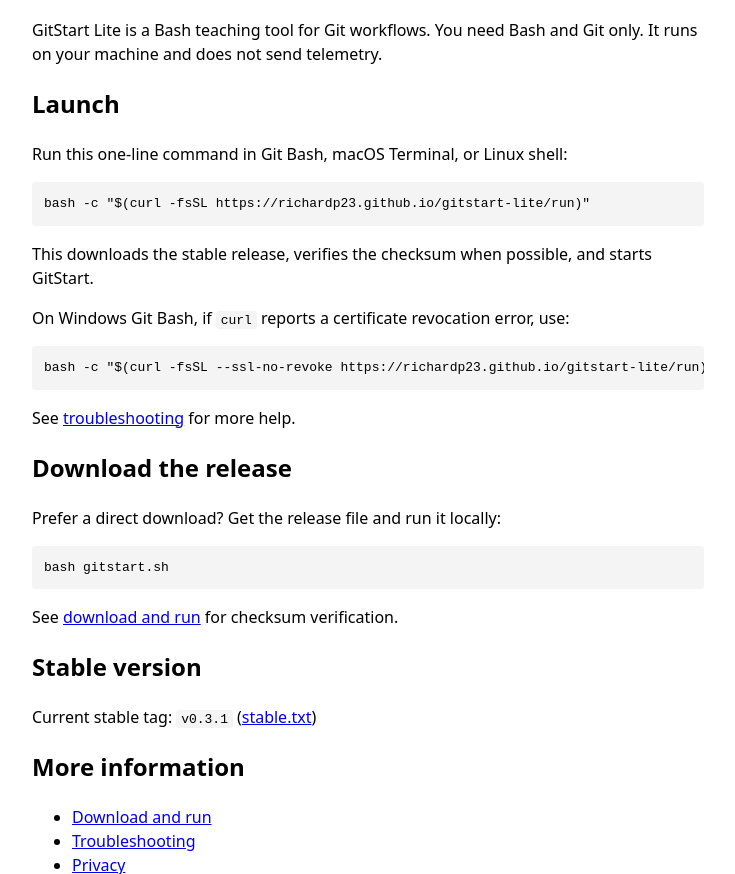
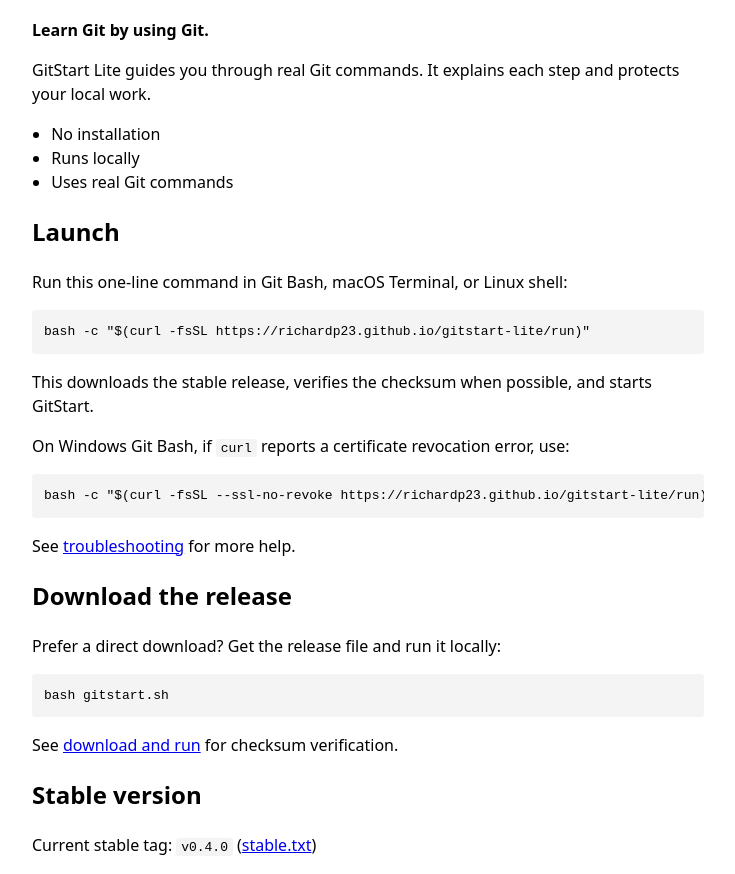
Before and after one commit to richardp23/gitstart-lite, a plain HTML site: page site/index.html in a window 1280 px wide. Shown: the part 83-957 px from the top of the page, without its empty margins (272-1007 px from the left). Drawn offline with Linux system fonts and the light colour scheme.

Commit message:
docs: publish GitStart Lite 0.4.0
Update student-first README and site copy, record product decisions,
and publish the versioned release artifacts.

```diff
--- a/site/index.html
+++ b/site/index.html
@@ -8,11 +8,18 @@
     body { font-family: system-ui, sans-serif; max-width: 42rem; margin: 2rem auto; line-height: 1.5; padding: 0 1rem; }
     code, pre { background: #f4f4f4; padding: 0.1rem 0.3rem; border-radius: 0.2rem; }
     pre { padding: 0.75rem; overflow-x: auto; }
+    ul.facts { padding-left: 1.2rem; }
   </style>
 </head>
 <body>
   <h1>GitStart Lite</h1>
-  <p>GitStart Lite is a Bash teaching tool for Git workflows. You need Bash and Git only. It runs on your machine and does not send telemetry.</p>
+  <p><strong>Learn Git by using Git.</strong></p>
+  <p>GitStart Lite guides you through real Git commands. It explains each step and protects your local work.</p>
+  <ul class="facts">
+    <li>No installation</li>
+    <li>Runs locally</li>
+    <li>Uses real Git commands</li>
+  </ul>
 
   <h2>Launch</h2>
   <p>Run this one-line command in Git Bash, macOS Terminal, or Linux shell:</p>
@@ -28,7 +35,7 @@
   <p>See <a href="docs/offline.html">download and run</a> for checksum verification.</p>
 
   <h2>Stable version</h2>
-  <p>Current stable tag: <code>v0.3.1</code> (<a href="stable.txt">stable.txt</a>)</p>
+  <p>Current stable tag: <code>v0.4.0</code> (<a href="stable.txt">stable.txt</a>)</p>
 
   <h2>More information</h2>
   <ul>
```
Also changed, not shown: site/docs/offline.html (+4 -4 lines), site/docs/troubleshooting.html (+3 -3 lines), site/stable.txt, 8 other files.
